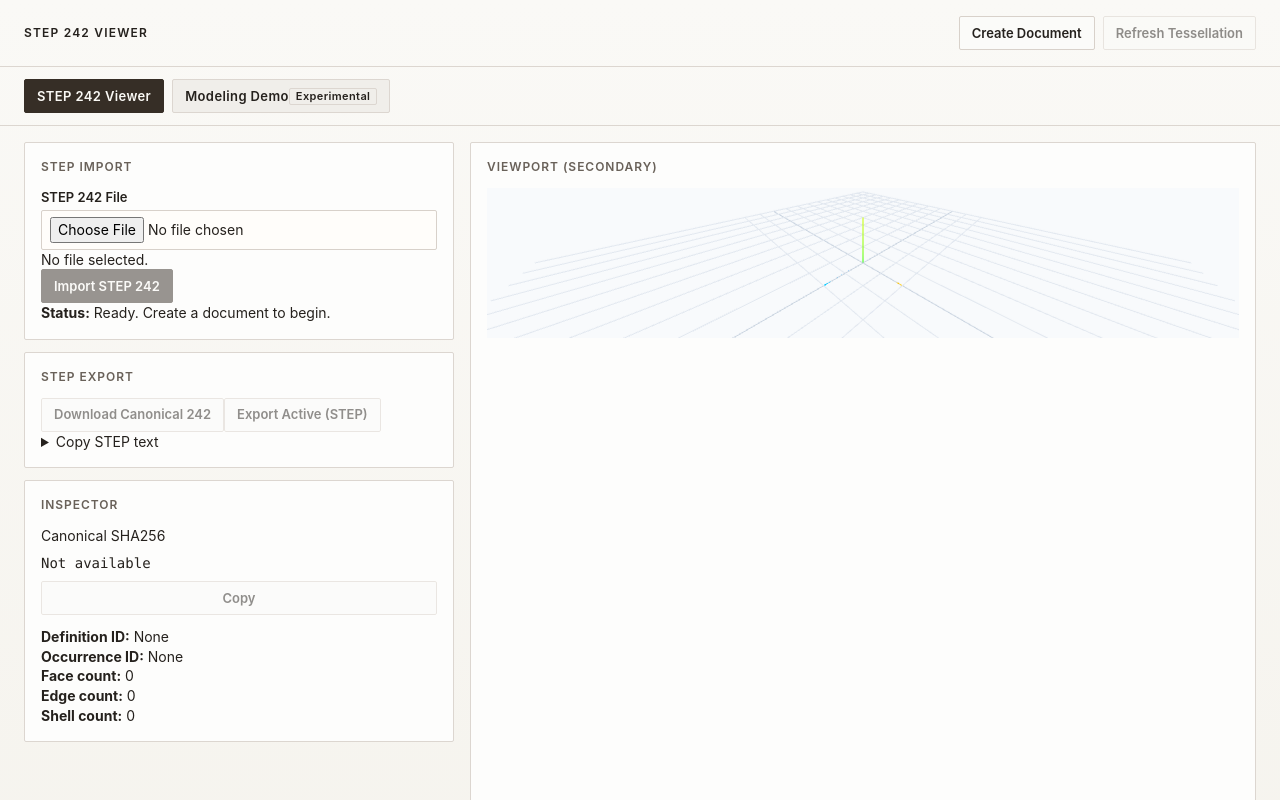
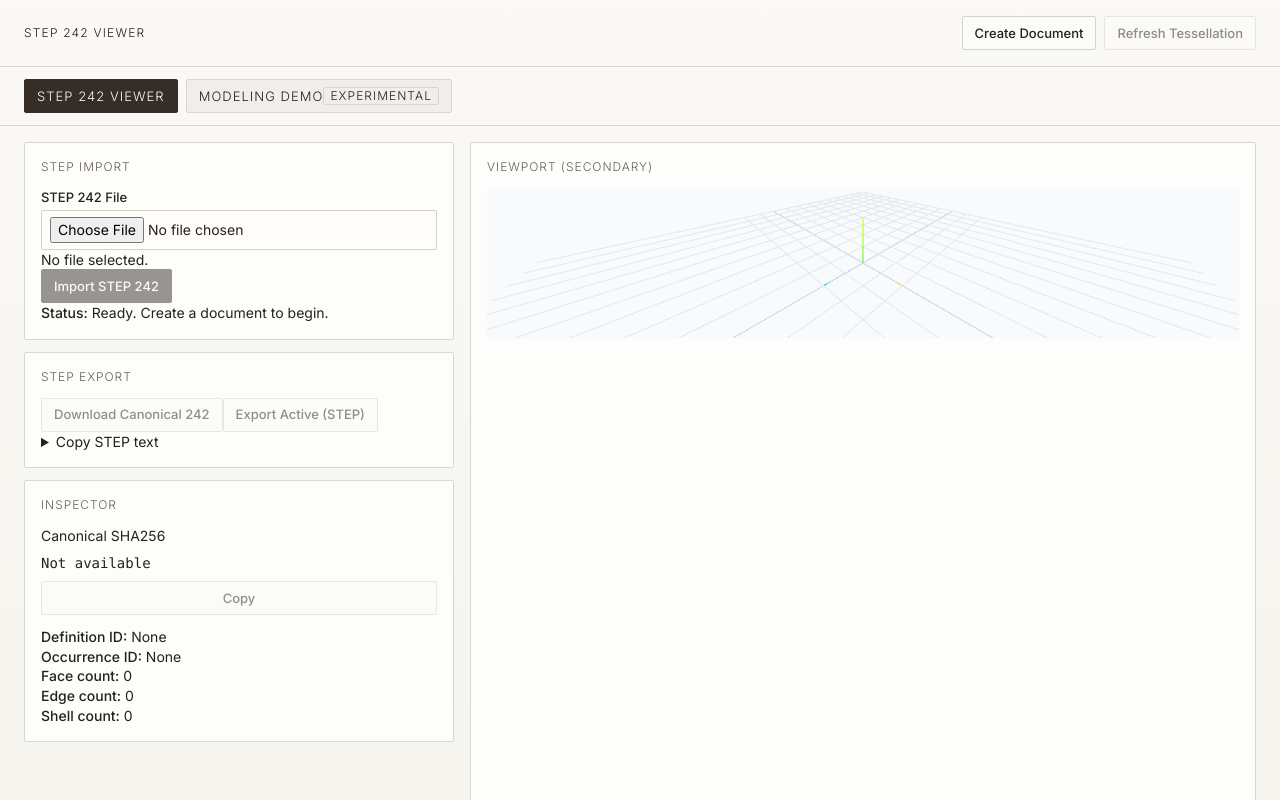
Before and after one commit to yuechen-li-dev/Aetheris, a React (Vite) app in the folder aetheris.client/: page / in a window 1280 px wide. Shown: the top 800 px of the page. Built offline with nearby package versions, Linux system fonts and the light colour scheme.

Commit message:
M41: adopt Inter typography hierarchy across frontend

```diff
--- a/aetheris.client/src/App.css
+++ b/aetheris.client/src/App.css
@@ -38,7 +38,9 @@
 }
 
 .tab-button {
-  letter-spacing: 0.03em;
+  letter-spacing: 0.08em;
+  text-transform: uppercase;
+  font-weight: var(--ui-weight-title);
 }
 
 .tab-button.active {
@@ -46,7 +48,7 @@
 }
 
 .experimental-badge {
-  font-size: 11px;
+  font-size: var(--ui-title);
   line-height: 1;
   padding: 2px 6px;
   border-radius: var(--ui-radius);
@@ -230,7 +232,10 @@ textarea {
 }
 
 .mono-value {
-  font-family: ui-monospace, SFMono-Regular, Menlo, Monaco, Consolas, 'Liberation Mono', 'Courier New', monospace;
   word-break: break-all;
   user-select: all;
 }
+
+strong {
+  font-weight: var(--ui-weight-emphasis);
+}
--- a/aetheris.client/src/components/ui/button.tsx
+++ b/aetheris.client/src/components/ui/button.tsx
@@ -4,7 +4,7 @@ import { cva, type VariantProps } from 'class-variance-authority';
 import { cn } from '../../lib/utils';
 
 const buttonVariants = cva(
-  'inline-flex items-center justify-center whitespace-nowrap rounded-[var(--ui-radius)] border-[var(--ui-stroke)] text-[13px] font-semibold transition-colors focus-visible:outline-none focus-visible:ring-[var(--ui-focus-ring)] focus-visible:ring-ring disabled:pointer-events-none disabled:opacity-50',
+  'inline-flex items-center justify-center whitespace-nowrap rounded-[var(--ui-radius)] border-[var(--ui-stroke)] text-[13px] font-medium transition-colors focus-visible:outline-none focus-visible:ring-[var(--ui-focus-ring)] focus-visible:ring-ring disabled:pointer-events-none disabled:opacity-50',
   {
     variants: {
       variant: {
--- a/aetheris.client/src/index.css
+++ b/aetheris.client/src/index.css
@@ -1,3 +1,5 @@
+@import url('https://fonts.googleapis.com/css2?family=Inter:wght@300;400;500;600&display=swap');
+
 @tailwind base;
 @tailwind components;
 @tailwind utilities;
@@ -15,13 +17,13 @@
   --input: 30 16% 82%;
   --ring: 30 18% 30%;
 
-  --ui-font-sans: 'Inter', 'Segoe UI', -apple-system, BlinkMacSystemFont, 'Helvetica Neue', Arial, sans-serif;
+  --ui-font-sans: 'Inter', sans-serif;
   --ui-text: 0.875rem;
   --ui-small: 0.8125rem;
   --ui-title: 0.75rem;
   --ui-weight-body: 400;
-  --ui-weight-emphasis: 600;
-  --ui-weight-title: 600;
+  --ui-weight-emphasis: 500;
+  --ui-weight-title: 300;
   --ui-title-tracking: 0.08em;
 
   --ui-radius: 2px;
@@ -51,4 +53,8 @@ body {
 #root {
   width: 100%;
   min-height: 100vh;
+  font-family: var(--ui-font-sans);
+  font-size: var(--ui-text);
+  font-weight: var(--ui-weight-body);
+  line-height: 1.4;
 }
```
